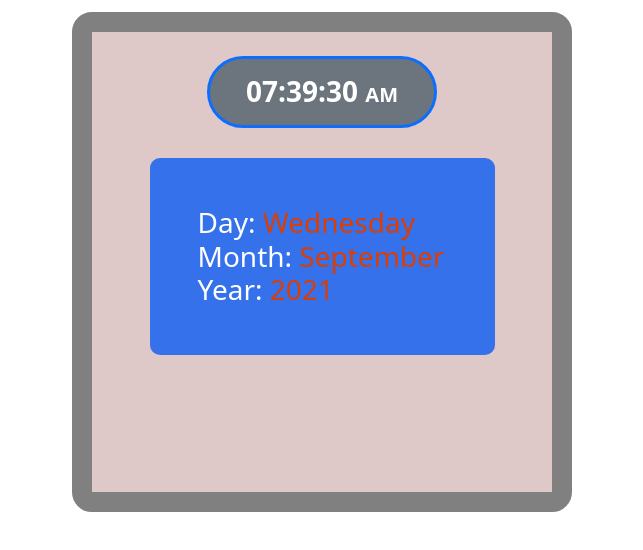
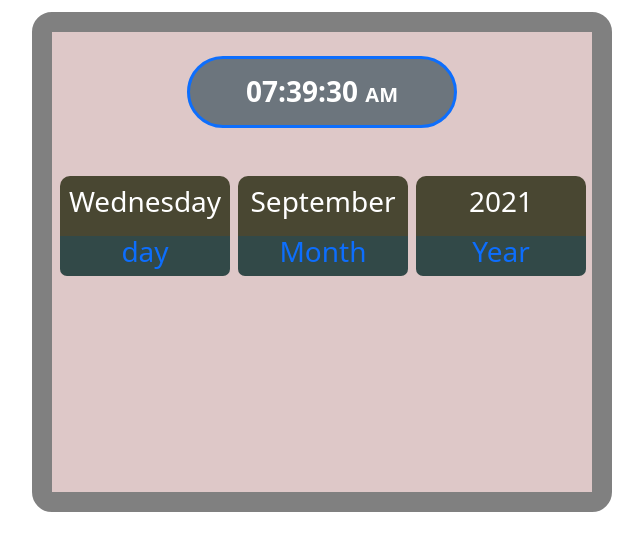
Before and after one commit to nazim725/Digital-Clock, a plain HTML site: page index.html in a window 1280 px wide. Shown: the part 90-640 px from the top of the page, without its empty margins (318-961 px from the left). Drawn offline with nearby package versions, Linux system fonts and the light colour scheme.

Commit message:
style added

```diff
--- a/app.js
+++ b/app.js
@@ -23,7 +23,7 @@ if(hours>12){
     timeFormet='PM'
 }
 
-// day add kora
+
   let weekday = new Array(7);
   weekday[0] = "Sunday";
   weekday[1] = "Monday";
@@ -33,7 +33,7 @@ if(hours>12){
   weekday[5] = "Friday";
   weekday[6] = "Saturday";
   const day = weekday[date.getDay()];
-//   document.getElementById("day").innerText = day;
+  document.getElementById("day").innerText = day;
 //   month add kora
 const month = new Array();
 month[0] = "January";
@@ -49,15 +49,12 @@ month[9] = "October";
 month[10] = "November";
 month[11] = "December";
 const currentmonth = month[date.getMonth()];
-// document.getElementById('month').innerText=currentmonth;
+document.getElementById('month').innerText=currentmonth;
 // Year add kora
-const year=date.getFullYear()
 
+const year=date.getFullYear();
+document.getElementById('year').innerText=year;
 
-const totalInformation=`Day: <span>${day}</span> <br>
-Month: <span>${currentmonth}</span> <br>
-Year: <span>${year}</span>`;
-document.getElementById("daily-information").innerHTML = totalInformation;
 
 let time=`${hours}:${min}:${second} <small>${timeFormet}</small>`;
 document.getElementById('clock').innerHTML=time;
--- a/index.html
+++ b/index.html
@@ -16,8 +16,36 @@
     <h2 class="text-center mt-5 mb-3 fw-bold text-primary">Digital clock</h2>
     <div class="watch mx-auto" >
         <h3 id="clock" class="text-center mt-4 bg-secondary w-50  mx-auto text-white fw-bold p-3 rounded rounded-pill border border-primary border-3"></h3>
-        <h3 id="daily-information" class=" w-75 text-white  mx-auto p-5 "></h3>
+        <div class="d-flex mt-5">
+            <div class="display">
+                <div class="box ms-2">
+                    <h3 id="day" class=" text-white "></h3>
+                </div>
 
+                <div class="box1 ms-2">
+                    <h3 class="text-primary">day</h3>
+                </div>
+            </div>
+            <div>
+                <div class="box ms-2">
+                    <h3 id="month" class="text-white"></h3>
+                </div>
+
+                <div class="box1 ms-2">
+                    <h3 class="text-primary">Month</h3>
+                </div>
+            </div>
+            <div>
+                <div class="box ms-2">
+                    <h3 id="year" class="text-white"></h3>
+                </div>
+
+                <div class="box1 ms-2">
+                    <h3 class="text-primary">Year</h3>
+                </div>
+            </div>
+
+        </div>
 
     </div>
 
--- a/style.css
+++ b/style.css
@@ -1,11 +1,12 @@
 .watch{
-    width:500px;
+    width:580px;
     height: 500px;
     border: 20px solid gray;
     font-size: 40px;
     font-weight: bold;
     background-color: rgba(197, 158, 158, 0.568);
     border-radius: 20px;
+
 }
 
 .clock{
@@ -17,8 +18,32 @@ small{
 span{
     color: rgb(218, 62, 5);
 }
-#daily-information{
-    background-color: rgba(50, 112, 236, 0.979);
-    border-radius: 10px;
-    margin-top: 30px;
+
+.box{
+    width: 170px;
+    height: 60px;
+    display: flex;
+    flex-direction: column;
+    justify-content: center;
+    align-items: center;
+    background-color: rgb(73, 71, 50);
+    border-top-left-radius:10px ;
+    border-top-right-radius: 10px;
+
+    padding: 5px;
+
 }
+.box1{
+    width: 170px;
+    height: 40px;
+    display: flex;
+    flex-direction: column;
+    justify-content: center;
+    align-items: center;
+    background-color: rgb(50, 73, 72);
+    border-bottom-left-radius: 7px;
+    border-bottom-right-radius: 7px;
+
+    padding: 3px;
+
+}
```
